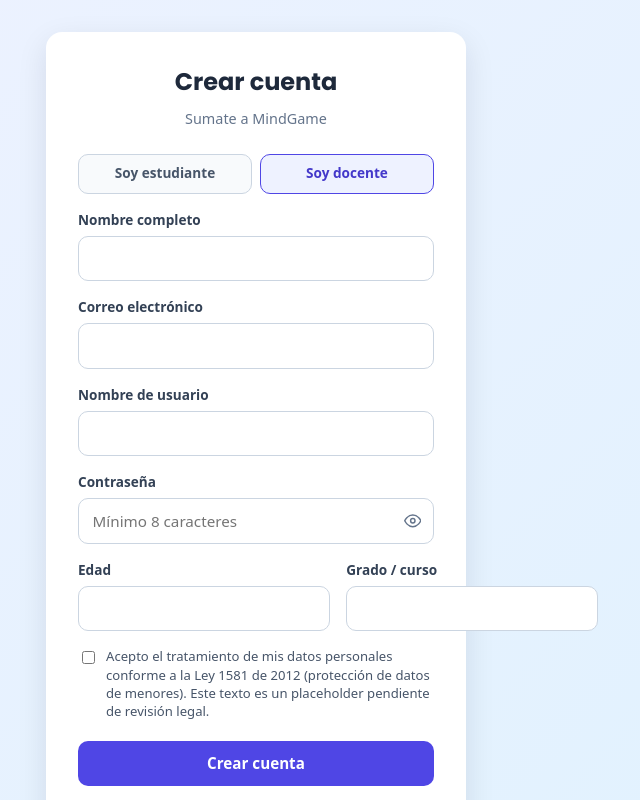
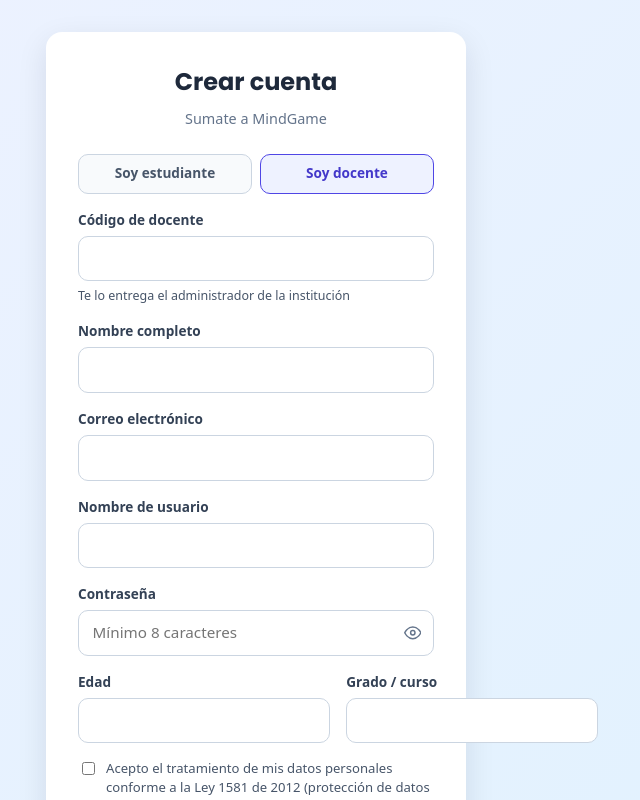
Before and after one commit to chucho20/proyecto-mindgame, a React (Vite) app in the folder frontend/: page /register in a window 1280 px wide. Both pictures are taken after a click on the radio button "Soy docente". Shown: the top 800 px of the page, without its empty margins (384-1024 px from the left). Built offline with nearby package versions, Linux system fonts and the light colour scheme; no server answers.

Commit message:
feat(auth): agrega campo de código de docente al formulario de registro

```diff
--- a/frontend/src/api/auth.api.js
+++ b/frontend/src/api/auth.api.js
@@ -9,6 +9,7 @@ export async function register({
 	gradoCurso,
 	rol,
 	aceptaTratamientoDatos,
+	codigoDocente,
 }) {
 	const { data } = await api.post("/auth/register", {
 		nombreCompleto,
@@ -19,6 +20,7 @@ export async function register({
 		gradoCurso,
 		rol,
 		aceptaTratamientoDatos,
+		codigoDocente,
 	});
 
 	return data;
--- a/frontend/src/pages/auth/AuthPages.css
+++ b/frontend/src/pages/auth/AuthPages.css
@@ -36,6 +36,11 @@
 .auth-form__field textarea:focus {
 	border-color: var(--color-primary-600);
 	box-shadow: var(--shadow-focus);
+}
+
+.auth-form__hint {
+	font-size: 0.78rem;
+	color: var(--color-slate-600);
 }
 
 .auth-form__row {
--- a/frontend/src/pages/auth/RegisterPage.jsx
+++ b/frontend/src/pages/auth/RegisterPage.jsx
@@ -19,6 +19,7 @@ const INITIAL_FORM = {
 	password: "",
 	edad: "",
 	gradoCurso: "",
+	codigoDocente: "",
 	aceptaTratamientoDatos: false,
 };
 
@@ -34,13 +35,22 @@ function RegisterPage() {
 		setForm((prev) => ({ ...prev, [field]: value }));
 	}
 
+	function selectRole(rol) {
+		// Al volver a estudiante se descarta el código para no enviarlo por error.
+		setForm((prev) => ({ ...prev, rol, codigoDocente: rol === "docente" ? prev.codigoDocente : "" }));
+	}
+
 	async function handleSubmit(event) {
 		event.preventDefault();
 		setError("");
 		setSubmitting(true);
 
 		try {
-			await register(form);
+			// El código solo viaja cuando la cuenta es de docente.
+			await register({
+				...form,
+				codigoDocente: form.rol === "docente" ? form.codigoDocente.trim() : undefined,
+			});
 			navigate("/login", {
 				replace: true,
 				state: { registered: true },
@@ -82,12 +92,31 @@ function RegisterPage() {
 									? "auth-form__role-option auth-form__role-option--active"
 									: "auth-form__role-option"
 							}
-							onClick={() => updateField("rol", option.value)}
+							onClick={() => selectRole(option.value)}
 						>
 							{option.label}
 						</button>
 					))}
 				</div>
+
+				{form.rol === "docente" ? (
+					<div className="auth-form__field">
+						<label htmlFor="codigoDocente">Código de docente</label>
+						<input
+							id="codigoDocente"
+							type="password"
+							value={form.codigoDocente}
+							onChange={(event) => updateField("codigoDocente", event.target.value)}
+							autoComplete="off"
+							aria-required="true"
+							aria-describedby="codigoDocente-ayuda"
+							required
+						/>
+						<small id="codigoDocente-ayuda" className="auth-form__hint">
+							Te lo entrega el administrador de la institución
+						</small>
+					</div>
+				) : null}
 
 				<div className="auth-form__field">
 					<label htmlFor="nombreCompleto">Nombre completo</label>
```
